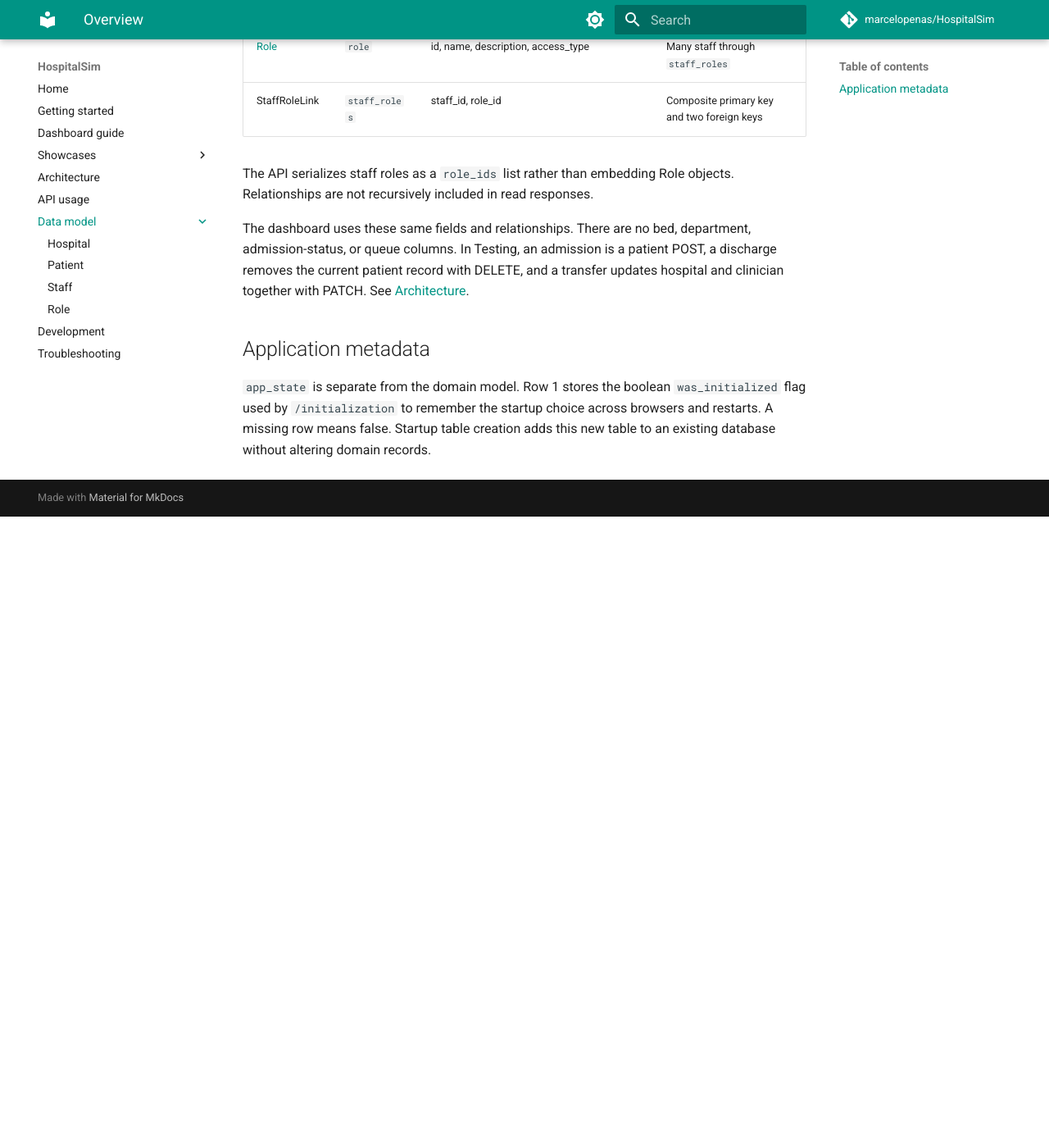
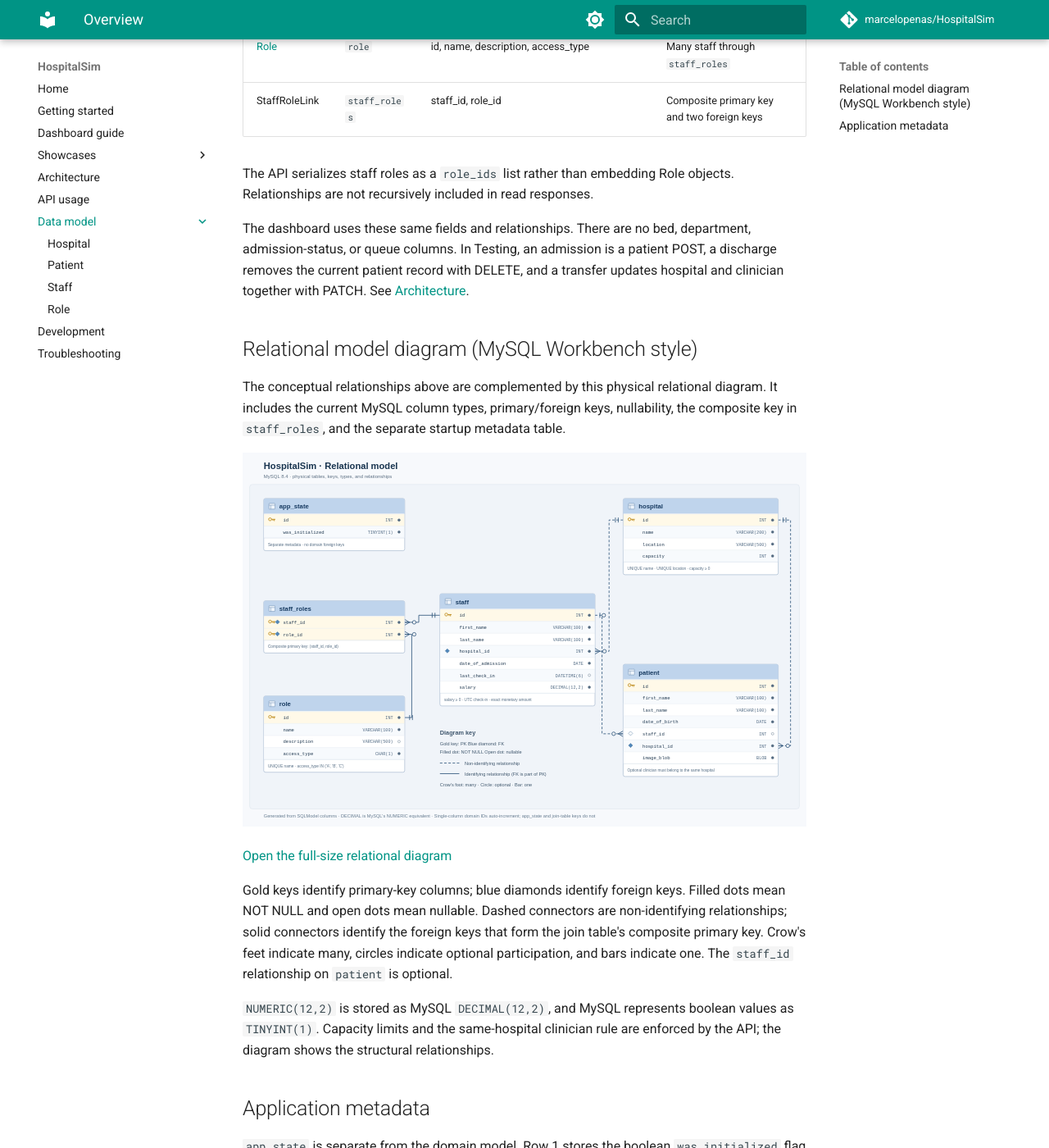
Before and after one commit to marcelopenas/HospitalSim, an MkDocs documentation site: the page built from docs/models/index.md, in a window 1280 px wide and 1400 px high, scrolled down 946 px. Shown: the whole window at 82% size. Built offline with MkDocs 1.6.1 and Material for MkDocs 9.7.7, drawn with Linux system fonts in a browser that asks for light colours; comment, search, counter and statistics services are not loaded; before the commit the page ends 1576 px from its top, so only the background shows below that.

Commit message:
Improve dashboard navigation UX and add new ERR diagram to the docs

```diff
--- a/docs/models/index.md
+++ b/docs/models/index.md
@@ -23,6 +23,18 @@ The API serializes staff roles as a `role_ids` list rather than embedding Role o
 
 The dashboard uses these same fields and relationships. There are no bed, department, admission-status, or queue columns. In Testing, an admission is a patient POST, a discharge removes the current patient record with DELETE, and a transfer updates hospital and clinician together with PATCH. See [Architecture](../architecture.md).
 
+## Relational model diagram (MySQL Workbench style)
+
+The conceptual relationships above are complemented by this physical relational diagram. It includes the current MySQL column types, primary/foreign keys, nullability, the composite key in `staff_roles`, and the separate startup metadata table.
+
+![HospitalSim relational model in MySQL Workbench style, with all tables, column types, primary keys, foreign keys, and nullability](../assets/relational-model.svg)
+
+[Open the full-size relational diagram](../assets/relational-model.svg)
+
+Gold keys identify primary-key columns; blue diamonds identify foreign keys. Filled dots mean NOT NULL and open dots mean nullable. Dashed connectors are non-identifying relationships; solid connectors identify the foreign keys that form the join table's composite primary key. Crow's feet indicate many, circles indicate optional participation, and bars indicate one. The `staff_id` relationship on `patient` is optional.
+
+`NUMERIC(12,2)` is stored as MySQL `DECIMAL(12,2)`, and MySQL represents boolean values as `TINYINT(1)`. Capacity limits and the same-hospital clinician rule are enforced by the API; the diagram shows the structural relationships.
+
 ## Application metadata
 
 `app_state` is separate from the domain model. Row 1 stores the boolean `was_initialized` flag used by `/initialization` to remember the startup choice across browsers and restarts. A missing row means false. Startup table creation adds this new table to an existing database without altering domain records.
```
Also changed, not shown: README.md (+1 -1 lines), docs/dashboard.md (+7 -1 lines), docs/vid/capture.py (+8 -5 lines), docs/vid/index.md (+1 -1 lines), docs/assets/dashboard.png, docs/assets/relational-model.svg (added), web/src/App.css, 1 other file.
